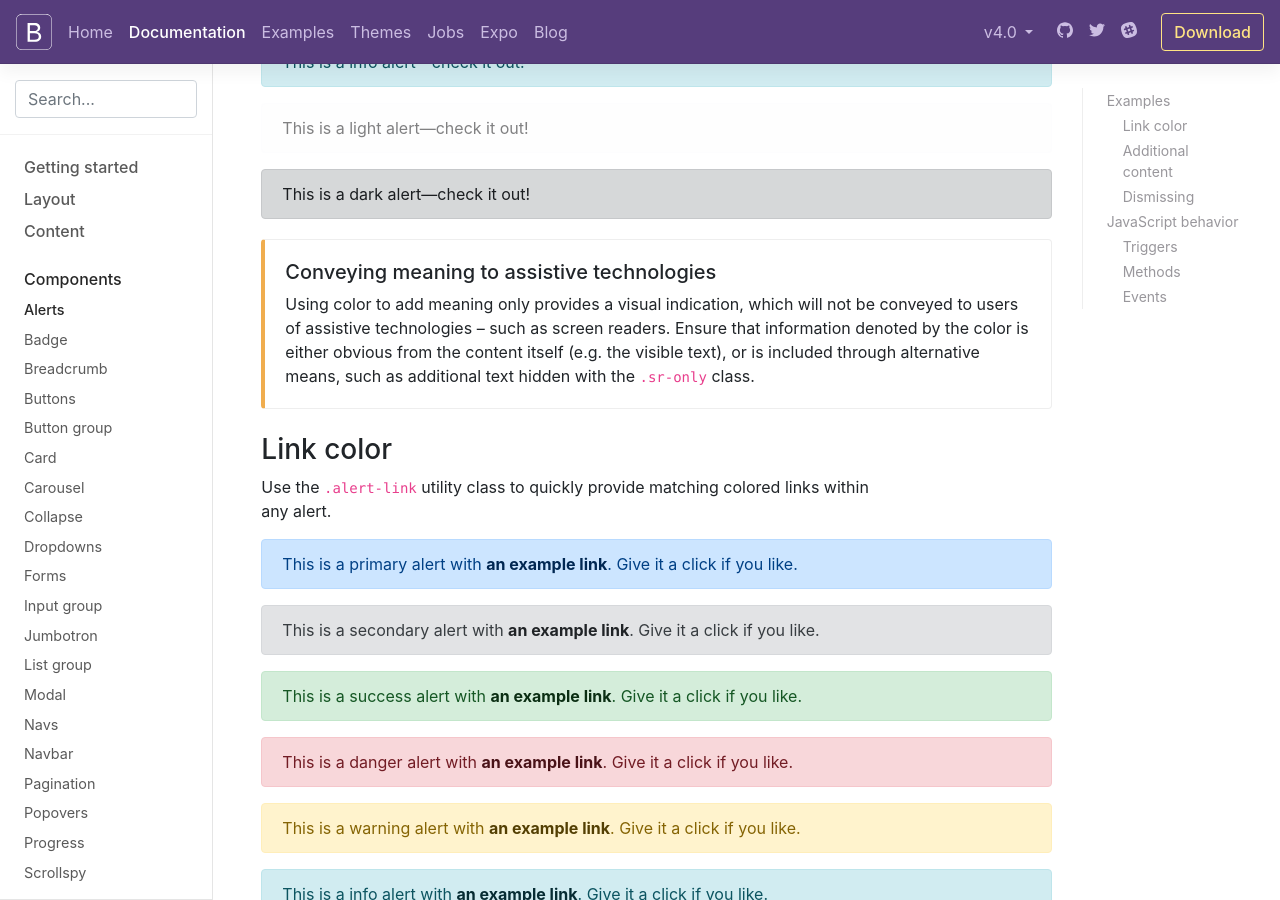
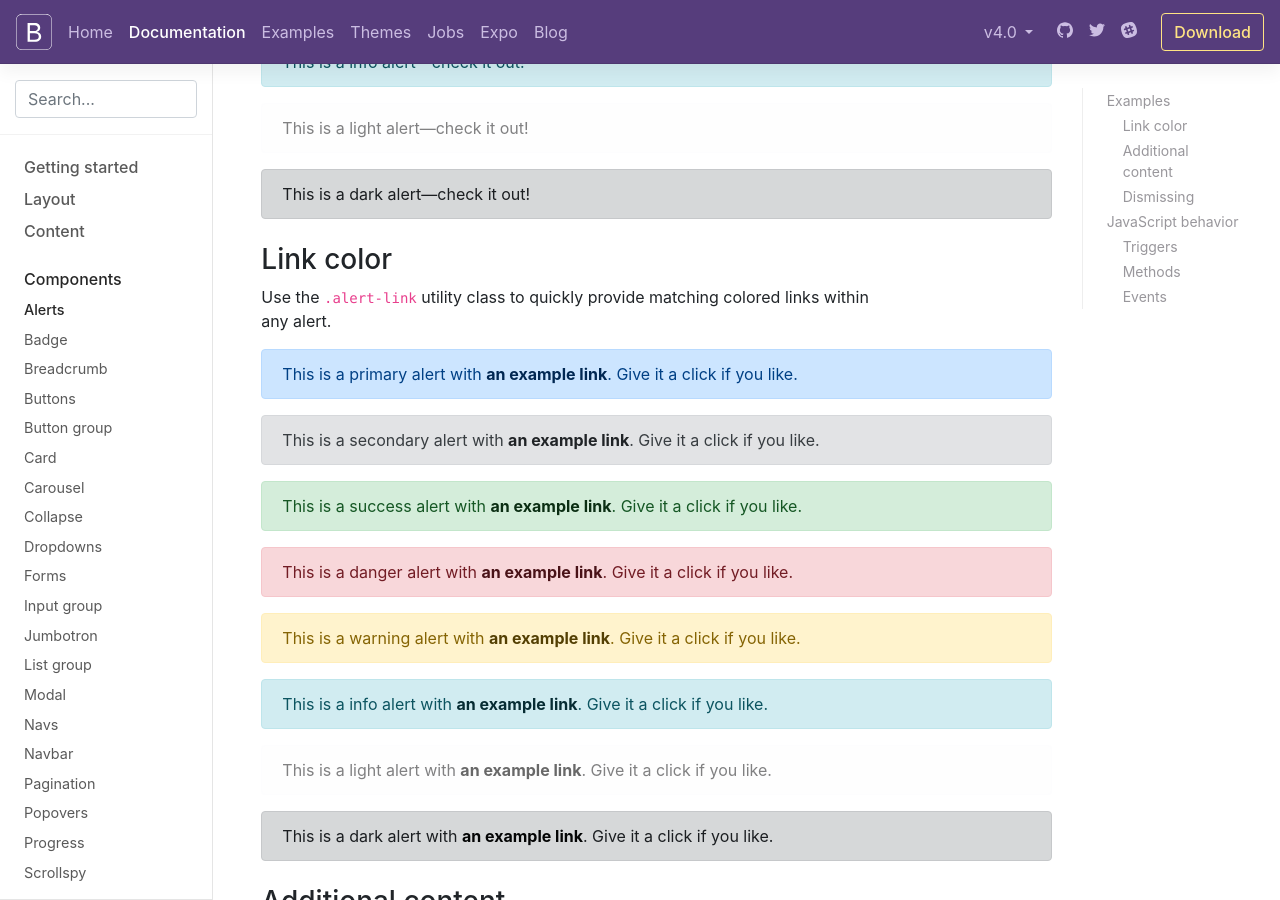
Before and after one commit to DeDonTrae/AVIEN, a Jekyll site: the page built from bootstrap-4.0.0/docs/4.0/components/alerts.md, in a window 1280 px wide and 900 px high, scrolled down 745 px. Built offline with Jekyll 4.4.1, drawn with Linux system fonts in a browser that asks for light colours; nearby versions of some CDN libraries; comment, search, counter and statistics services are not loaded; the table of contents is made by our own code.

Commit message:
Second Commit

```diff
--- a/bootstrap-4.0.0/docs/4.0/components/alerts.md
+++ b/bootstrap-4.0.0/docs/4.0/components/alerts.md
@@ -10,40 +10,30 @@ toc: true
 
 Alerts are available for any length of text, as well as an optional dismiss button. For proper styling, use one of the eight **required** contextual classes (e.g., `.alert-success`). For inline dismissal, use the [alerts jQuery plugin](#dismissing).
 
-<!-- Example HTML -->
 {% for color in site.data.theme-colors %}
 <div class="alert alert-{{ color.name }}" role="alert">
   This is a {{ color.name }} alert—check it out!
 </div>{% endfor %}
-<!-- End Example HTML -->
-
-{% capture callout-include %}{% include callout-warning-color-assistive-technologies.md %}{% endcapture %}
-{{ callout-include | markdownify }}
 
 ### Link color
 
 Use the `.alert-link` utility class to quickly provide matching colored links within any alert.
 
-<!-- Example HTML -->
 {% for color in site.data.theme-colors %}
 <div class="alert alert-{{ color.name }}" role="alert">
   This is a {{ color.name }} alert with <a href="#" class="alert-link">an example link</a>. Give it a click if you like.
 </div>{% endfor %}
-<!-- End Example HTML -->
 
 ### Additional content
 
 Alerts can also contain additional HTML elements like headings, paragraphs and dividers.
 
-<!-- Example HTML -->
 <div class="alert alert-success" role="alert">
   <h4 class="alert-heading">Well done!</h4>
   <p>Aww yeah, you successfully read this important alert message. This example text is going to run a bit longer so that you can see how spacing within an alert works with this kind of content.</p>
   <hr>
   <p class="mb-0">Whenever you need to, be sure to use margin utilities to keep things nice and tidy.</p>
 </div>
-<!-- End Example HTML -->
-
 
 ### Dismissing
 
@@ -57,14 +47,12 @@ Using the alert JavaScript plugin, it's possible to dismiss any alert inline. He
 
 You can see this in action with a live demo:
 
-<!-- Example HTML -->
 <div class="alert alert-warning alert-dismissible fade show" role="alert">
   <strong>Holy guacamole!</strong> You should check in on some of those fields below.
   <button type="button" class="close" data-dismiss="alert" aria-label="Close">
     <span aria-hidden="true">&times;</span>
   </button>
 </div>
-<!-- End Example HTML -->
 
 ## JavaScript behavior
 
```
